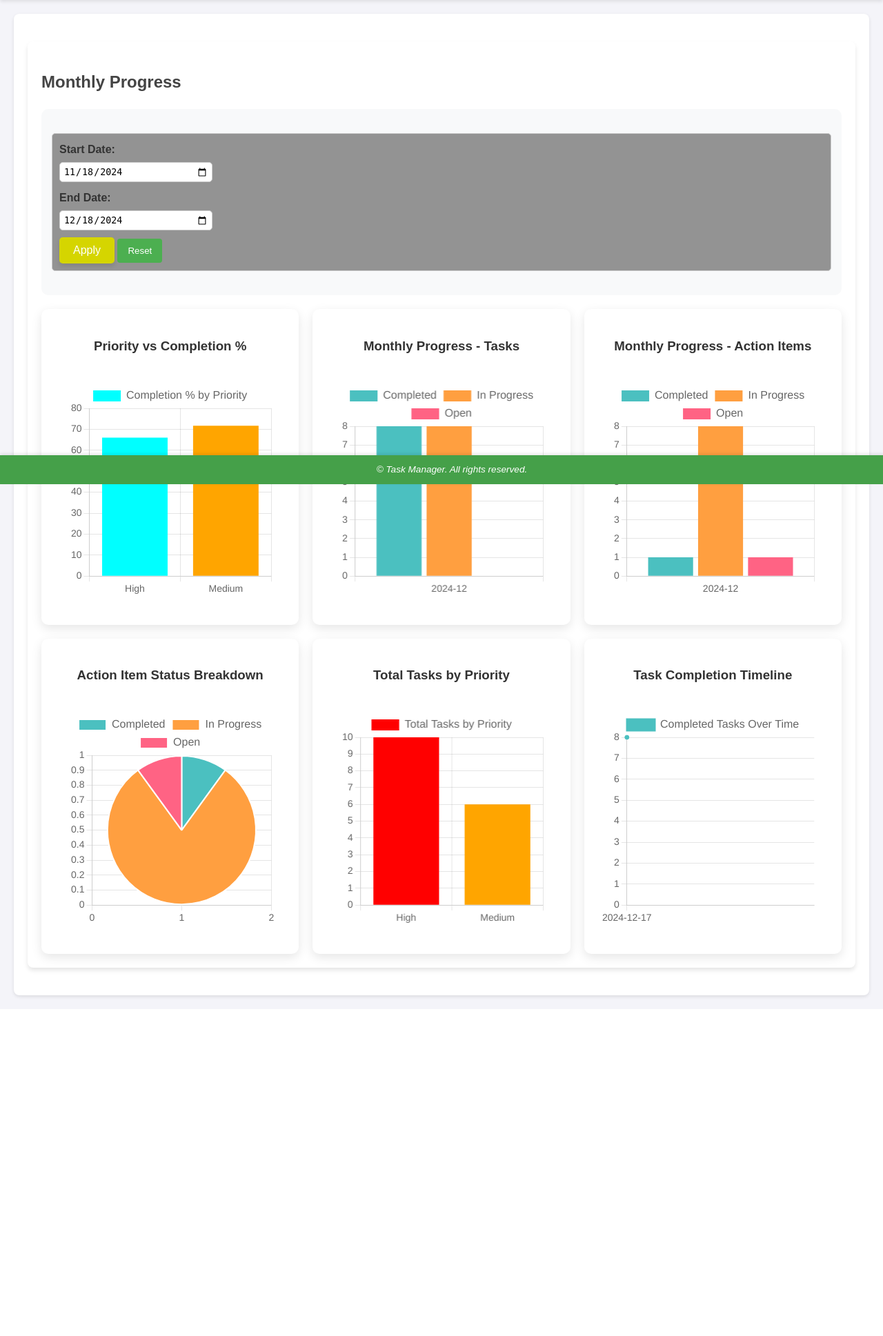
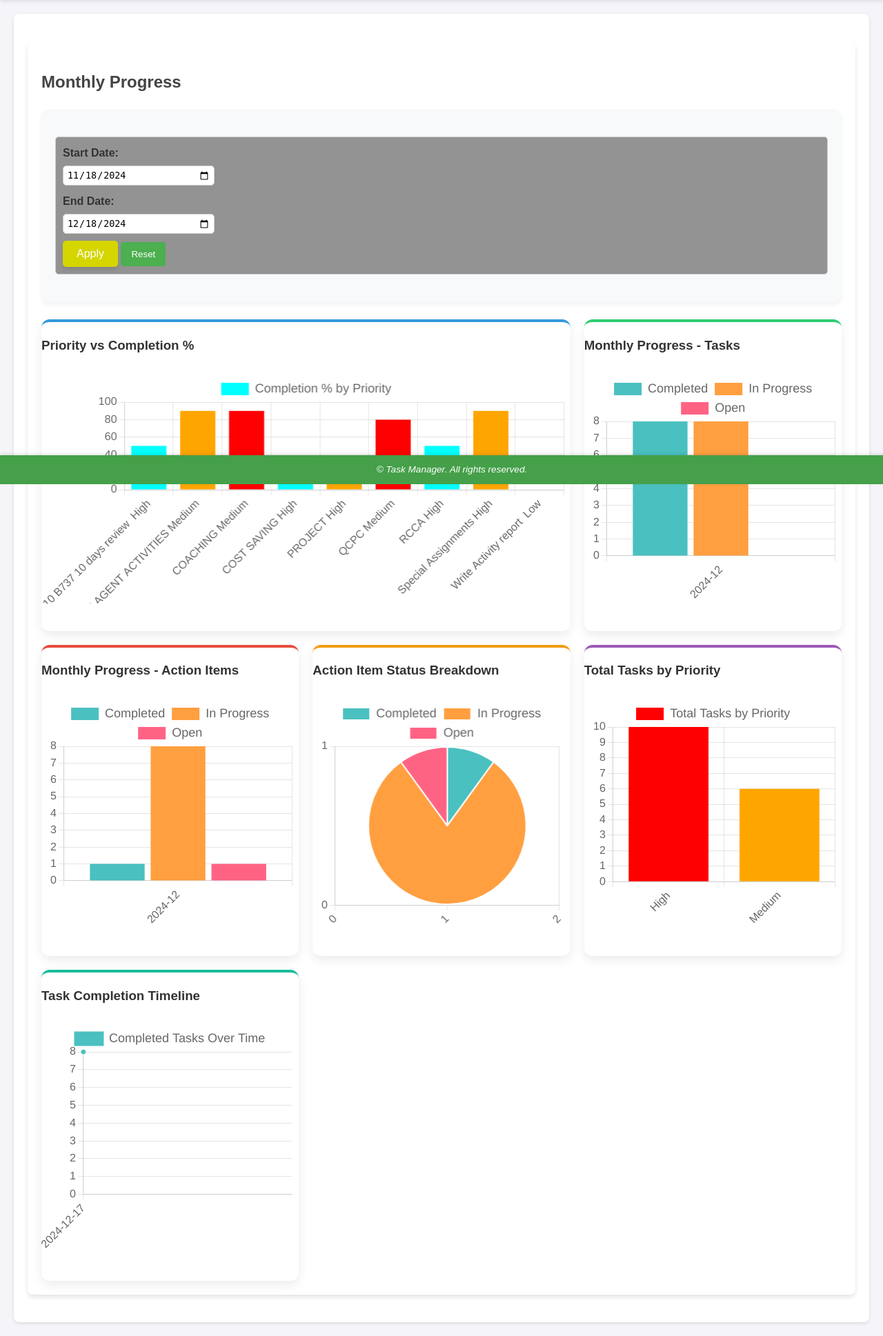
Before and after one commit to solomonAlemu/Task-Manager-Website, a Flask app: page /monthly-progress in a window 1280 px wide. Shown: the part 98-2035 px from the top of the page at 69% size. Before the commit the page ends 1547 px from the top, so only its background shows below. Run offline with Flask 3, Linux system fonts and the light colour scheme; a user stored in the database is signed in; data comes from the database, SQL or seed files in the repository; both versions use the stored data as it was after the commit.

Commit message:
Monthly action and task charts adjustment

```diff
--- a/server.py
+++ b/server.py
@@ -606,13 +606,16 @@ def monthly_progress_data():
                     return jsonify({"error": "Invalid date format. Please use YYYY-MM-DD format."}), 400
 
             # 1. Priority vs Completion Percentage
+            # Concatenating description and priority (optional)
             cursor.execute(f"""
-                SELECT priority,
+                SELECT description || ' ' || priority AS description_and_priority,
                        AVG(percentage_completion) AS avg_completion
-                {task_base_query}
-                GROUP BY priority
+                {action_base_query}
+                GROUP BY description_and_priority
             """, params)
+
             priority_completion_data = cursor.fetchall()
+
 
             # 2. Monthly Progress for Tasks
             cursor.execute(f"""
@@ -797,6 +800,7 @@ def task_data():
                 priority,
                 percentage_completion AS progress,
                 created_at,
+                due_date,   -- Include due_date in the query
                 status
             FROM tasks
             WHERE user_id = ? AND status IN ('Open', 'In Progress', 'Completed')
@@ -831,7 +835,8 @@ def task_data():
                         "priority": task[2] or "Medium",
                         "progress": task[3] or 0,
                         "created_at": task[4] or "No creation date",
-                        "status": task[5]
+                        "due_date": task[5] or None,  # Include due_date or None if not set
+                        "status": task[6]
                     }
                     for task in tasks
                 ],
@@ -854,7 +859,6 @@ def task_data():
     except Exception as e:
         print(f"Unexpected error: {e}")
         return jsonify({"error": "An unexpected error occurred.", "details": str(e)}), 500
-
 
 # Add new routes for email management
 @app.route('/manage-emails', methods=['GET', 'POST'])
--- a/templates/monthly_progress.html
+++ b/templates/monthly_progress.html
@@ -23,71 +23,158 @@
     </div>
 
     <div class="chart-grid">
-        <!-- Existing chart placeholders remain the same -->
-        <!-- Task Completion by Priority -->
-        <div class="chart-item">
+        <!-- Priority vs Completion % (Double Width) -->
+        <div class="chart-item priority-chart">
             <h3>Priority vs Completion %</h3>
+            <div class="chart-wrapper">
                 <canvas id="priorityCompletionChart" class="chart-canvas"></canvas>
+            </div>
         </div>
 
         <!-- Monthly Progress for Tasks -->
         <div class="chart-item">
             <h3>Monthly Progress - Tasks</h3>
+            <div class="chart-wrapper">
                 <canvas id="taskProgressChart" class="chart-canvas"></canvas>
+            </div>
         </div>
 
         <!-- Monthly Progress for Action Items -->
         <div class="chart-item">
             <h3>Monthly Progress - Action Items</h3>
+            <div class="chart-wrapper">
                 <canvas id="actionProgressChart" class="chart-canvas"></canvas>
+            </div>
         </div>
 
         <!-- Action Item Status Breakdown -->
         <div class="chart-item">
             <h3>Action Item Status Breakdown</h3>
+            <div class="chart-wrapper">
                 <canvas id="actionStatusChart" class="chart-canvas"></canvas>
+            </div>
         </div>
 
         <!-- Total Task Count by Priority -->
         <div class="chart-item">
             <h3>Total Tasks by Priority</h3>
+            <div class="chart-wrapper">
                 <canvas id="totalTasksByPriorityChart" class="chart-canvas"></canvas>
+            </div>
         </div>
 
         <!-- Task Completion Timeline -->
         <div class="chart-item">
             <h3>Task Completion Timeline</h3>
+            <div class="chart-wrapper">
                 <canvas id="taskCompletionTimelineChart" class="chart-canvas"></canvas>
+            </div>
         </div>
     </div>
 </div>
 
 <style>
-/* Grid layout for charts */
+	/* Dashboard Layout */
+	.chart-container {
+	    max-width: 1400px;
+	    margin: 0 auto;
+	    padding: 20px;
+	}
+
+	/* Responsive Grid Layout for Charts */
 	.chart-grid {
 	    display: grid;
-    grid-template-columns: repeat(auto-fit, minmax(300px, 1fr)); /* Auto-adjust columns */
-    gap: 20px; /* Space between charts */
+	    grid-template-columns: repeat(3, 1fr);
+	    gap: 20px;
+	    width: 100%;
 	}
 
+	/* Priority Chart Spanning Two Columns */
+	.priority-chart {
+	    grid-column: span 2;
+	}
+
+	/* Chart Card Styling */
 	.chart-item {
-    background-color: #fff;
-    border-radius: 10px;
-    padding: 20px;
-    box-shadow: 0 5px 15px rgba(0, 0, 0, 0.1);
-    text-align: center;
+	    background-color: #ffffff;
+	    border-radius: 12px;
+	    box-shadow: 0 6px 15px rgba(0, 0, 0, 0.08);
+	    overflow: hidden;
+	    transition: transform 0.3s ease;
+	}
+
+	.chart-item:hover {
+	    transform: scale(1.02);
+	}
+
+	/* Chart Wrapper */
+	.chart-wrapper {
+	    position: relative;
+	    width: 100%;
+	    height: 350px;
+	    padding: 15px;
 	}
 
 	.chart-canvas {
-    max-width: 100%;
-    max-height: 350px; /* Chart height */
+	    position: absolute;
+	    top: 0;
+	    left: 0;
+	    width: 100%;
+	    height: 100%;
 	}
 
+	/* Date Range Selector */
 	.date-range-selector {
 	    background-color: #f8f9fa;
-    padding: 15px;
 	    border-radius: 10px;
-    margin-bottom: 20px;
+	    padding: 20px;
+	    margin-bottom: 25px;
+	    box-shadow: 0 4px 6px rgba(0, 0, 0, 0.05);
+	}
+
+	.date-range-selector .form-control {
+	    border-radius: 6px;
+	}
+
+	/* Responsive Adjustments */
+	@media (max-width: 1200px) {
+	    .chart-grid {
+	        grid-template-columns: repeat(2, 1fr);
+	    }
+
+	    .priority-chart {
+	        grid-column: span 2;
+	    }
+	}
+
+	@media (max-width: 768px) {
+	    .chart-grid {
+	        grid-template-columns: 1fr;
+	    }
+
+	    .priority-chart {
+	        grid-column: span 1;
+	    }
+
+	    .chart-wrapper {
+	        height: 250px;
+	    }
+	}
+
+	/* Chart Color Palette */
+	.chart-item:nth-child(1) { border-top: 4px solid #3498db; }
+	.chart-item:nth-child(2) { border-top: 4px solid #2ecc71; }
+	.chart-item:nth-child(3) { border-top: 4px solid #e74c3c; }
+	.chart-item:nth-child(4) { border-top: 4px solid #f39c12; }
+	.chart-item:nth-child(5) { border-top: 4px solid #9b59b6; }
+	.chart-item:nth-child(6) { border-top: 4px solid #1abc9c; }
+
+	/* Accessibility and Print Considerations */
+	@media print {
+	    .chart-item {
+	        box-shadow: none;
+	        border: 1px solid #ddd;
+	    }
 	}
 </style>
 
@@ -98,33 +185,61 @@
         const chartOptions = {
             responsive: true,
             maintainAspectRatio: false,
-	        layout: { padding: 20 },
+            layout: {
+                padding: {
+                    top: 10,
+                    bottom: 10,
+                    left: 10,
+                    right: 10
+                }
+            },
             scales: {
-	            x: { ticks: { font: { size: 14 } } },
-	            y: { beginAtZero: true, ticks: { font: { size: 14 } } },
+                x: {
+                    ticks: {
+                        font: { size: 16 },
+                        autoSkip: true,
+                        maxRotation: 45,
+                        minRotation: 45
+                    }
+                },
+                y: {
+                    beginAtZero: true,
+                    ticks: {
+                        font: { size: 16 },
+                        precision: 0
+                    }
+                },
             },
             plugins: {
-	            legend: { labels: { font: { size: 16 } } },
-	            tooltip: { bodyFont: { size: 14 }, titleFont: { size: 16 } },
+                legend: {
+                    labels: {
+                        font: { size: 18 }
+                    }
+                },
+                tooltip: {
+                    bodyFont: { size: 16 },
+                    titleFont: { size: 18 },
+                    callbacks: {
+                        label: function(context) {
+                            const datasetLabel = context.dataset.label || '';
+                            const value = context.parsed.y;
+
+                            // If priority completion chart, add more detailed tooltip
+                            if (context.chart.canvas.id === 'priorityCompletionChart') {
+                                const priorityDetails = context.chart.data.priorityDetails[context.label];
+                                return [
+                                    `${datasetLabel}: ${value}%`,
+                                    `Total Tasks: ${priorityDetails.total_tasks}`,
+                                    `Task Descriptions: ${priorityDetails.task_descriptions.substring(0, 50)}...`
+                                ];
+                            }
+
+                            return `${datasetLabel}: ${value}`;
+                        }
+                    }
+                },
             },
         };
-
-	    const dateRangeForm = document.getElementById("dateRangeForm");
-	    const resetButton = document.getElementById("resetDateRange");
-	    const startDateInput = document.getElementById("startDate");
-	    const endDateInput = document.getElementById("endDate");
-
-	    // Set max date to today
-	    const today = new Date();
-	    const todayString = today.toISOString().split("T")[0]; // Get today's date in YYYY-MM-DD format
-	    endDateInput.max = todayString;
-
-	    // Set start date to one month before today
-	    const oneMonthAgo = new Date(today);
-	    oneMonthAgo.setMonth(today.getMonth() - 1); // Go back one month
-	    const startDateString = oneMonthAgo.toISOString().split("T")[0]; // Format as YYYY-MM-DD
-	    startDateInput.value = startDateString;
-	    endDateInput.value = todayString;
 
         // Function to fetch and render charts
         async function fetchChartData(startDate = null, endDate = null) {
@@ -144,7 +259,7 @@
                 });
 
                 // Render Priority vs Completion % Chart
-	            new Chart(document.getElementById("priorityCompletionChart").getContext("2d"), {
+                const priorityCompletionChart = new Chart(document.getElementById("priorityCompletionChart").getContext("2d"), {
                     type: "bar",
                     data: {
                         labels: Object.keys(data.priority_completion),
@@ -154,8 +269,14 @@
                             backgroundColor: ["#00FFFF", "#FFA500", "#FF0000"],
                         }]
                     },
-	                options: { ...chartOptions },
+                    options: {
+                        ...chartOptions,
+                    }
                 });
+
+                // Add priority details to the chart for tooltip use
+                priorityCompletionChart.data.priorityDetails = data.priority_completion_details;
+
                 // Render Monthly Task Progress
                 new Chart(document.getElementById("taskProgressChart").getContext("2d"), {
                     type: "bar",
@@ -169,6 +290,7 @@
                     },
                     options: { ...chartOptions },
                 });
+
                 // Render Monthly Action Item Progress
                 new Chart(document.getElementById("actionProgressChart").getContext("2d"), {
                     type: "bar",
@@ -182,6 +304,7 @@
                     },
                     options: { ...chartOptions },
                 });
+
                 // Render Action Item Status Breakdown
                 new Chart(document.getElementById("actionStatusChart").getContext("2d"), {
                     type: "pie",
@@ -195,6 +318,7 @@
                     },
                     options: { ...chartOptions },
                 });
+
                 // Render Total Tasks by Priority
                 new Chart(document.getElementById("totalTasksByPriorityChart").getContext("2d"), {
                     type: "bar",
@@ -208,6 +332,7 @@
                     },
                     options: { ...chartOptions },
                 });
+
                 // Render Task Completion Timeline
                 new Chart(document.getElementById("taskCompletionTimelineChart").getContext("2d"), {
                     type: "line",
@@ -227,8 +352,28 @@
                 console.error("Error loading chart data:", error);
             }
         }
+
         // Initial data load
         fetchChartData();
+
+        // Form submission handler
+        const dateRangeForm = document.getElementById("dateRangeForm");
+        const resetButton = document.getElementById("resetDateRange");
+        const startDateInput = document.getElementById("startDate");
+        const endDateInput = document.getElementById("endDate");
+
+        // Set max date to today
+        const today = new Date();
+        const todayString = today.toISOString().split("T")[0];
+        endDateInput.max = todayString;
+
+        // Set start date to one month before today
+        const oneMonthAgo = new Date(today);
+        oneMonthAgo.setMonth(today.getMonth() - 1);
+        const startDateString = oneMonthAgo.toISOString().split("T")[0];
+        startDateInput.value = startDateString;
+        endDateInput.value = todayString;
+
         // Form submission handler
         dateRangeForm.addEventListener("submit", (e) => {
             e.preventDefault();
@@ -245,13 +390,13 @@
                 alert("Please select both start and end dates");
             }
         });
+
         // Reset button handler
         resetButton.addEventListener("click", () => {
-	        startDateInput.value = startDateString; // Set default start date to one month ago
-	        endDateInput.value = todayString; // Set default end date to today
-	        fetchChartData(); // Fetch default data
+            startDateInput.value = startDateString;
+            endDateInput.value = todayString;
+            fetchChartData();
         });
     });
-
 </script>
 {% endblock %}
```
Also changed, not shown: templates/task_charts.html (+110 -43 lines), tasks.db. Lines whose indentation alone changed are shown as unchanged.
